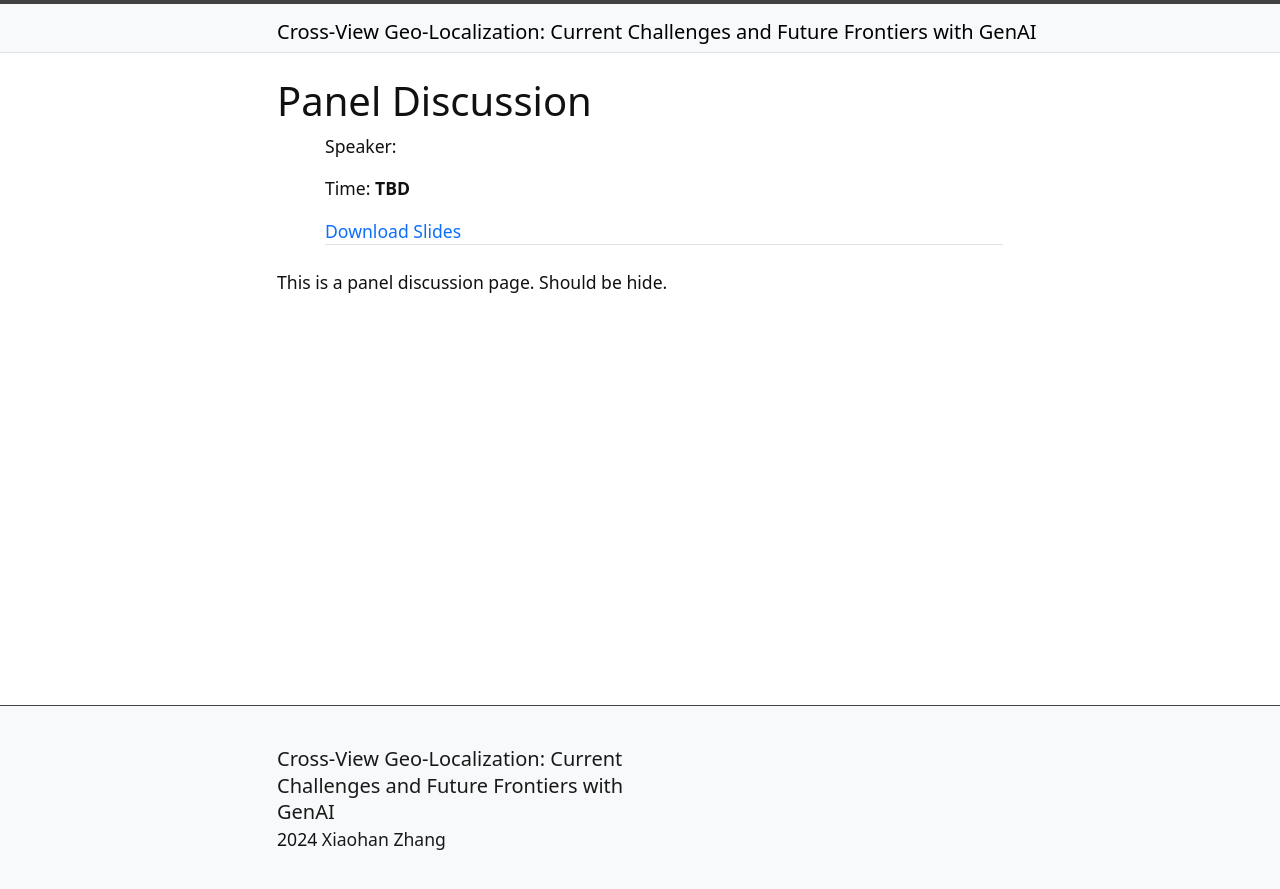
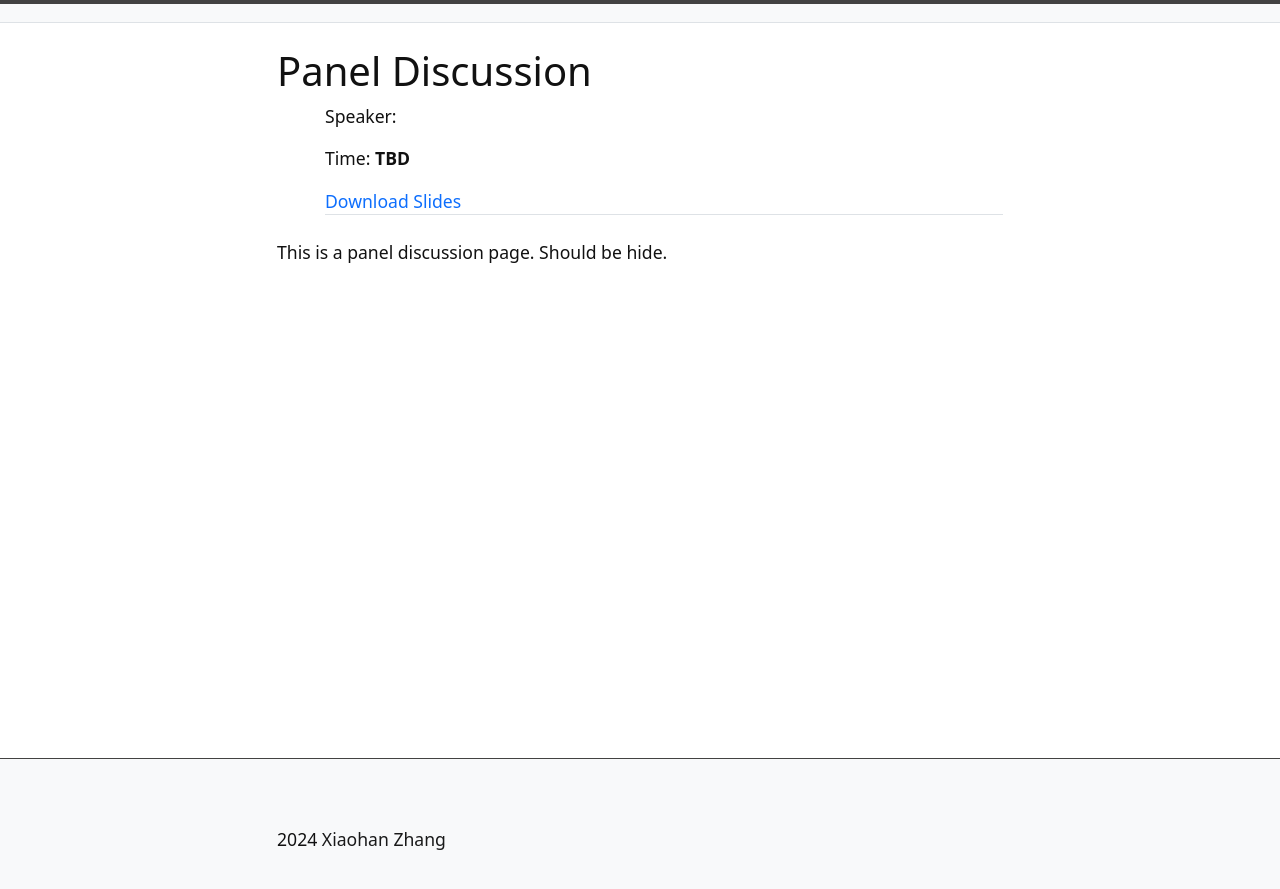
Before and after one commit to zxh009123/WACV25_CVGL_Tutorial, a Jekyll site: the page built from content/4-Discussion.md, in a window 1280 px wide. Shown: the top 889 px of the page. Built offline with Jekyll 4.4.1, drawn with Linux system fonts in a browser that asks for light colours; some of the changed lines change nothing that is shown.

Commit message:
empty title

```diff
--- a/_config.yml
+++ b/_config.yml
@@ -10,7 +10,8 @@
 # SITE SETTINGS
 #
 # title appears in the header
-title: "Cross-View Geo-Localization: Current Challenges and Future Frontiers with GenAI"
+# title: "Cross-View Geo-Localization: Current Challenges and Future Frontiers with GenAI"
+title: ""
 # title-icon appears in the header to give some pizazz (leave blank for none)
 # choose from Bootstrap Icons in _includes/bootstrap-icons
 # find names on https://icons.getbootstrap.com/
```
